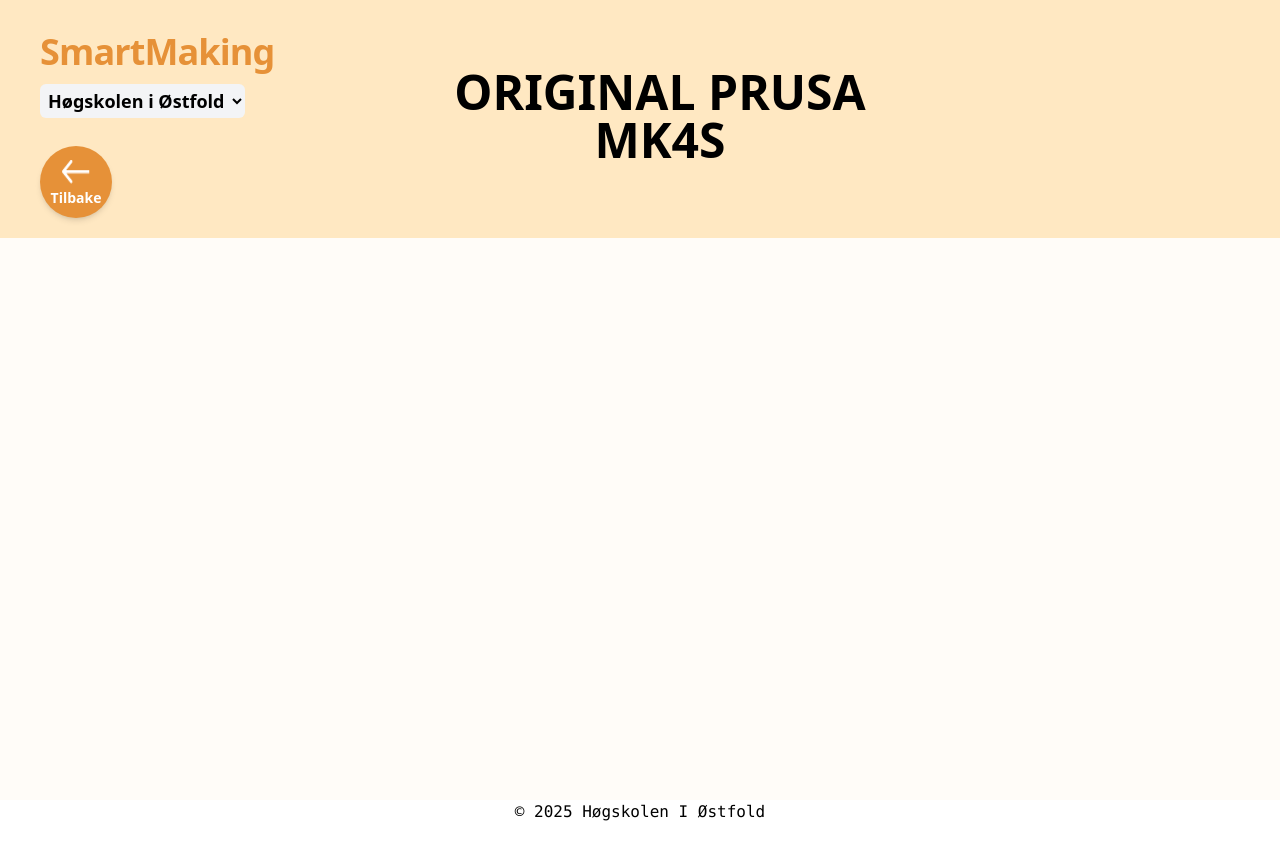
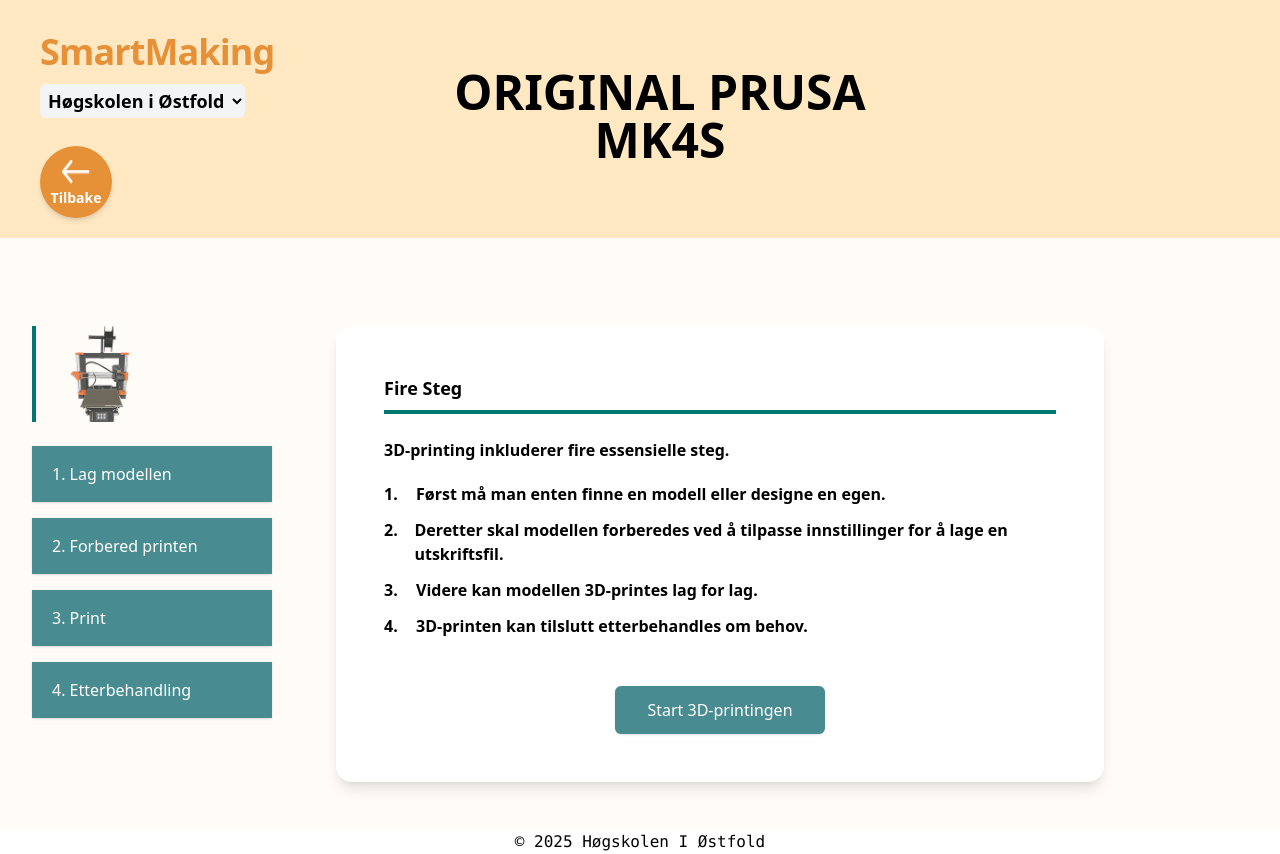
Before and after one commit to Mariannesm/Digital-fabrikasjon-plattform, a React (Vite) app in the folder client/: page /guide in a window 1280 px wide. Before the commit the page ends 824 px from the top, so only its background shows below. Built offline with nearby package versions, Linux system fonts and the light colour scheme.

Commit message:
Design endringer

```diff
--- a/client/src/App.jsx
+++ b/client/src/App.jsx
@@ -10,6 +10,7 @@
 import Projects from './pages/Projects/Projects';
 import RegisterProject from './pages/RegisterProject/RegisterProject';
 import LogIn from './pages/LogIn/LogIn';
+import GuideStep1 from './pages/GuideStep1/GuideStep1';
 
 function App() {
   return (
@@ -21,6 +22,7 @@
           <Route path= '/technology' element={<TechnologyPage/>} />
           <Route path= '/select' element={<SelectedTechnology/>}/>
           <Route path='/guide' element={<GuidePage/>}/>
+          <Route path='/step1' element={<GuideStep1/>}/>
           <Route path='/courses' element={<DigitalCourses/>}/>
           <Route path='/projects' element={<Projects/>}/>
           <Route path='/register' element={<RegisterProject/>}/>
--- /dev/null
+++ b/client/src/pages/GuideStep1/GuideStep1.css
@@ -0,0 +1 @@
+@import "tailwindcss"
--- /dev/null
+++ b/client/src/pages/GuideStep1/GuideStep1.jsx
@@ -0,0 +1,116 @@
+import "./GuideStep1.css";
+import Header from "../../components/Header";
+import MainWrapper from "../../components/MainWrapper";
+import Printer from "../../assets/ikoner/Printer.png";
+
+function GuideStep1() {
+  return (
+    <MainWrapper classNames="bg-[#FFFCF8]">
+      {/* HEADER */}
+      <Header title="ORIGINAL PRUSA MK4S" showSelectInstitution={false} />
+
+      <section className="flex-1">
+        <div className="mx-auto w-full max-w-7xl px-8 py-12">
+          <div className="grid grid-cols-1 items-start gap-16 lg:grid-cols-[240px_1fr]">
+
+            {/* Venstre seksjon */}
+            <aside className="flex flex-col items-start">
+
+              {/* Ikon med vertikal linje */}
+              <div className="mb-6 flex items-center gap-4">
+                <span className="h-24 w-1 bg-teal-700" />
+                <img
+                  src={Printer}
+                  alt="3D-printer"
+                  className="h-24 w-24 object-contain opacity-80"
+                />
+              </div>
+
+             {/* Navigasjon */}
+                <nav className="w-full">
+
+                <div className="space-y-1">
+                    <button className="w-full bg-[#214C50] px-5 py-4 text-left text-white shadow">
+                    1. Lag modellen
+                    </button>
+
+                    <div className="mt-2 space-y-0">
+                    <button className="w-full bg-[#214C50] hover:bg-[#122B2D] px-5 py-4 text-left text-white shadow pl-10">
+                        1.1 Eksisterende modell
+                    </button>
+                    <button className="w-full bg-[#214C50] hover:bg-[#122B2D] px-5 py-4 text-left text-white shadow pl-10">
+                        1.2 3D-modellering
+                    </button>
+                    </div>
+                </div>
+
+                <div className="mt-4 space-y-4">
+                    <button className="w-full bg-[#488B90] hover:bg-[#214C50] px-5 py-4 text-left text-white shadow">
+                    2. Forbered printen
+                    </button>
+                    <button className="w-full bg-[#488B90] hover:bg-[#214C50] px-5 py-4 text-left text-white shadow">
+                    3. Print
+                    </button>
+                    <button className="w-full bg-[#488B90] hover:bg-[#214C50] px-5 py-4 text-left text-white shadow">
+                    4. Etterbehandling
+                    </button>
+                </div>
+                </nav>
+            </aside>
+
+            {/* Høyre seksjon */}
+            <div className="w-full">
+              <section className="relative w-full max-w-3xl min-h-[420px] rounded-2xl bg-white p-12 shadow-lg text-left flex flex-col">
+
+                {/* Tittel */}
+                <div className="flex flex-col gap-2">
+                  <h2 className="text-lg font-semibold">
+                    Steg 1. Lag modellen
+                  </h2>
+                  <span className="h-1 w-full bg-teal-700" />
+                </div>
+
+                {/* Innhold */}
+                <div className="mt-6 text-base font-semibold text-gray-700">
+                  <p>
+                    I det første steget skal du enten finne en eksisterende modell
+                    eller 3D-modellere din egen.
+                  </p>
+                </div>
+
+                {/* Knappene nederst*/}
+                <div className="mt-auto flex items-end justify-between">
+                  <button
+                    className="
+                     mt-20 rounded-xl bg-[#EBA65F] px-10 py-3 font-semibold text-black
+                      shadow-[0_6px_14px_rgba(0,0,0,0.18)]
+                      hover:bg-[#C28B53]
+                      active:translate-y-[1px]
+                      active:shadow-[0_4px_10px_rgba(0,0,0,0.18)]
+                      transition">
+                      Forrige
+                  </button>
+
+                  <button
+                    className="
+                     mt-20 rounded-xl bg-[#EBA65F] px-10 py-3 font-semibold text-black
+                      shadow-[0_6px_14px_rgba(0,0,0,0.18)]
+                      hover:bg-[#C28B53]
+                      active:translate-y-[1px]
+                      active:shadow-[0_4px_10px_rgba(0,0,0,0.18)]
+                      transition">
+                      Neste
+                  </button>
+                </div>
+
+              </section>
+            </div>
+
+          </div>
+        </div>
+      </section>
+    </MainWrapper>
+  );
+}
+
+export default GuideStep1;
--- a/client/src/pages/Guidepage/GuidePage.jsx
+++ b/client/src/pages/Guidepage/GuidePage.jsx
@@ -1,6 +1,8 @@
 import "./GuidePage.css";
 import Header from "../../components/Header";
 import MainWrapper from "../../components/MainWrapper";
+import Printer from "../../assets/ikoner/Printer.png";
+
 
 
 function GuidePage() {
@@ -20,8 +22,92 @@
       path
       */}
 
+   <section className="flex-1">
+        <div className="mx-auto w-full max-w-7xl px-8 py-12">
+          <div className="grid grid-cols-1 items-start gap-16 lg:grid-cols-[240px_1fr]">
+            {/* Venstre kolonne */}
+            <aside className="flex flex-col items-start">
 
+              {/* Ikon med linje - skal vise bilde av den valgte printeren/kutteren/ osv*/}
+              <div className="mb-6 flex items-center gap-4">
+                <span className="h-24 w-1 bg-teal-700" />
+                <img
+                  src={Printer}
+                  alt="3D-printer"
+                  className="h-24 w-24 object-contain opacity-80"
+                />
+              </div>
 
+              {/* Hover fargen skal være den fargen som er på når de har selecta for eks steg 2. "på active" */}
+              <nav className="w-full space-y-4">
+                <button className="w-full bg-[#488B90] hover:bg-[#214C50] px-5 py-4 text-left text-white shadow-sm">
+                  1. Lag modellen
+                </button>
+                <button className="w-full bg-[#488B90] hover:bg-[#214C50] px-5 py-4 text-left text-white shadow-sm">
+                  2. Forbered printen
+                </button>
+                <button className="w-full bg-[#488B90] hover:bg-[#214C50] px-5 py-4 text-left text-white shadow-sm">
+                  3. Print
+                </button>
+                <button className="w-full bg-[#488B90] hover:bg-[#214C50]  px-5 py-4 text-left text-white shadow-sm">
+                  4. Etterbehandling
+                </button>
+              </nav>
+            </aside>
+
+            {/* Høyre seksjon*/}
+            <div className="w-full">
+              <section className="w-full max-w-3xl rounded-2xl bg-white p-12 shadow-lg text-left">
+               <div className="flex flex-col gap-2">
+               <h2 className="text-lg font-semibold">Fire Steg</h2>
+               <span className="h-1 w-full bg-teal-700" />
+               </div>
+
+                <div className="mt-6 text-base font-semibold text-black text-left">
+                  <p>3D-printing inkluderer fire essensielle steg.</p>
+
+                  <ol className="mt-5 space-y-3">
+                    <li className="flex items-start gap-2">
+                      <span className="w-6">1.</span>
+                      <p className="m-0">
+                        Først må man enten finne en modell eller designe en egen.
+                      </p>
+                    </li>
+
+                    <li className="flex items-start gap-2">
+                      <span className="w-6">2.</span>
+                      <p className="m-0">
+                        Deretter skal modellen forberedes ved å tilpasse innstillinger for å lage en utskriftsfil.
+                      </p>
+                    </li>
+
+                    <li className="flex items-start gap-2">
+                      <span className="w-6">3.</span>
+                      <p className="m-0">
+                        Videre kan modellen 3D-printes lag for lag.
+                      </p>
+                    </li>
+
+                    <li className="flex items-start gap-2">
+                      <span className="w-6">4.</span>
+                      <p className="m-0">
+                        3D-printen kan tilslutt etterbehandles om behov.
+                      </p>
+                    </li>
+                  </ol>
+                </div>
+
+                <div className="mt-12 flex justify-center">
+                  <button className="rounded-md bg-[#488B90] hover:bg-[#214C50] px-8 py-3 text-white shadow">
+                    Start 3D-printingen
+                  </button>
+                </div>
+              </section>
+            </div>
+
+          </div>
+        </div>
+      </section>
 
     </MainWrapper>
   );
--- a/client/src/pages/Technology/TechnologyPage.jsx
+++ b/client/src/pages/Technology/TechnologyPage.jsx
@@ -7,9 +7,10 @@
 import CNCfreserIkon from "../../assets/ikoner/CNCfreser.png";
 import ElektronikkIkon from "../../assets/ikoner/Elektronikk.png";
 import LaserkutterIkon from "../../assets/ikoner/Laserkutter.png";
-import LoddeIkon from "../../assets/ikoner/Lodding.png";
 import Chatbot from "../../components/ChatBot";
 import Vinylkutter from "../../assets/ikoner/VinylKutter.png";
+import TskjortePrinting from "../../assets/ikoner/TskjortePrinting.png";
+import AirBrushing from "../../assets/ikoner/AirBrushing.png";
 
 function TechnologyPage() {
     let navigate = useNavigate()
@@ -69,15 +70,6 @@
 
           <CardButton>
             <img
-              src={LoddeIkon}
-              alt="Lodding ikon"
-              className="w-24 h-24 mx-auto mb-5 mt-5"
-            />
-            <span className="block mb-6 text-center">LODDING</span>
-          </CardButton>
-
-          <CardButton>
-            <img
               src={Vinylkutter}
               alt="Podcast ikon"
               className="w-24 h-24 mx-auto mb-5 mt-5"
@@ -87,12 +79,24 @@
 
            <CardButton>
             <img
-              src={Vinylkutter}
+              src={TskjortePrinting}
               alt="Podcast ikon"
               className="w-24 h-24 mx-auto mb-5 mt-5"
             />
             <span className="block mb-6 text-center">T-SKJORTE PRINT</span>
           </CardButton>
+
+
+           <CardButton>
+            <img
+              src={AirBrushing}
+              alt="Podcast ikon"
+              className="w-24 h-24 mx-auto mb-5 mt-5"
+            />
+            <span className="block mb-6 text-center">AIRBRUSHING</span>
+          </CardButton>
+
+
         </div>
       </section>
 
```
Also changed, not shown: client/src/assets/ikoner/AirBrushing.png (added), client/src/assets/ikoner/TskjortePrinting.png (added).
